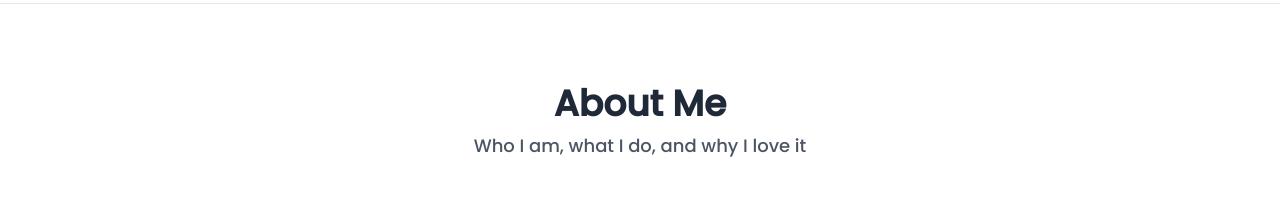
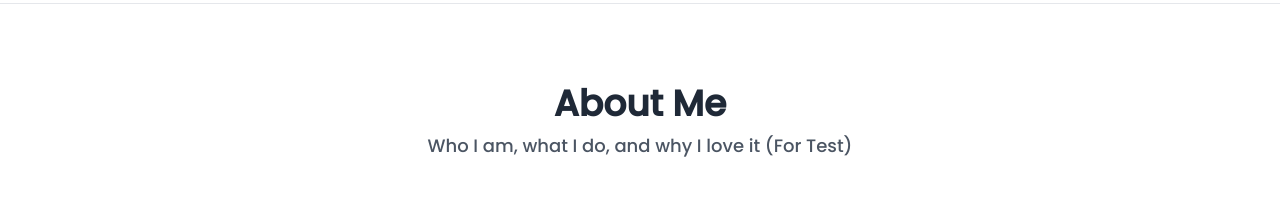
Before and after one commit to devbymaulik/portfolio, a React (Vite) app: page / in a window 1280 px wide. Shown: the part 860-1071 px from the top of the page. Built offline with nearby package versions, Linux system fonts and the light colour scheme.

Commit message:
update something

```diff
--- a/src/components/About.jsx
+++ b/src/components/About.jsx
@@ -8,7 +8,7 @@ function About() {
       <div className="text-center mb-12">
         <h2 className="text-4xl font-extrabold text-gray-800">About Me</h2>
         <p className="text-gray-600 text-lg mt-2">
-          Who I am, what I do, and why I love it
+          Who I am, what I do, and why I love it (For Test)
         </p>
       </div>
 
```
